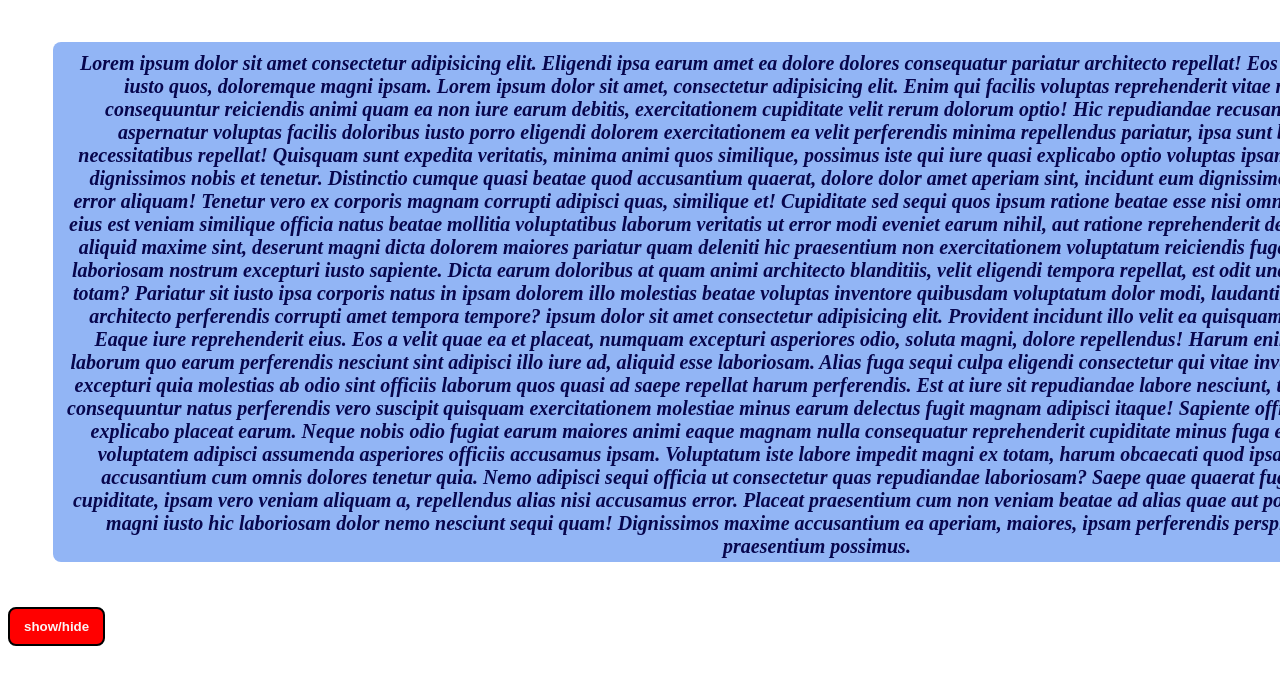
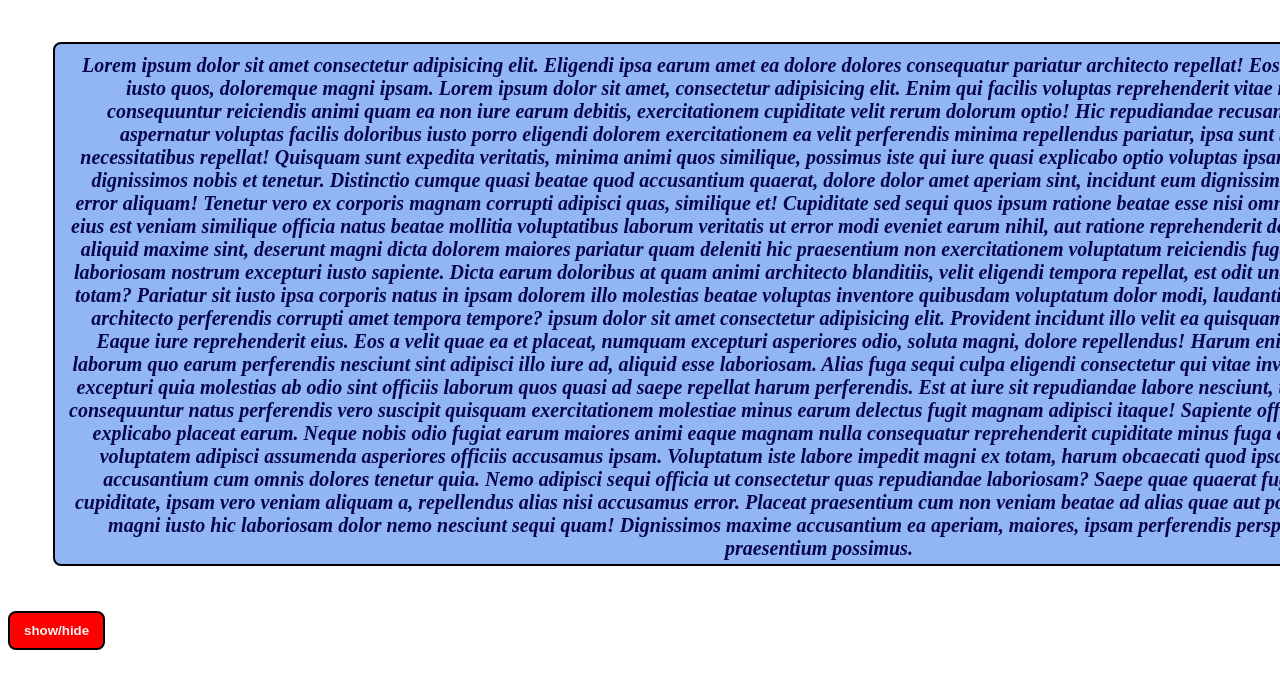
Before and after one commit to Arshiyan-ali/Arshiyan-ali, a plain HTML site: page index.html in a window 1280 px wide. Shown: the part 61-750 px from the top of the page. Drawn offline with Linux system fonts and the light colour scheme.

Commit message:
Update index.html

```diff
--- a/index.html
+++ b/index.html
@@ -17,7 +17,7 @@
     }
     #para{
         color: rgb(7, 6, 77);
-        border: 1px solid color(black) ;
+        border: 2px solid black ;
         border-radius: 8px;
         border-width: 20px solid;
         height: 500px;
```
